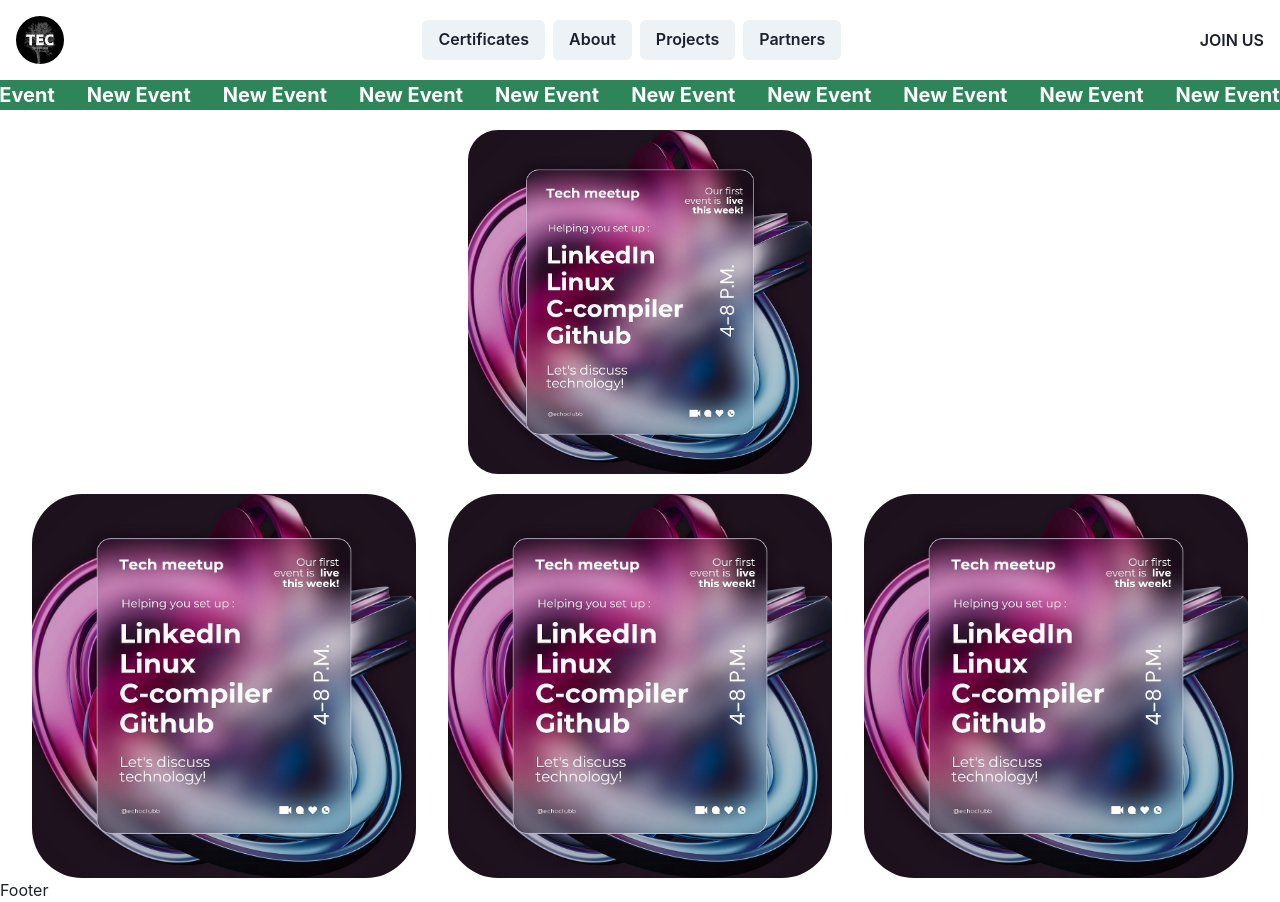
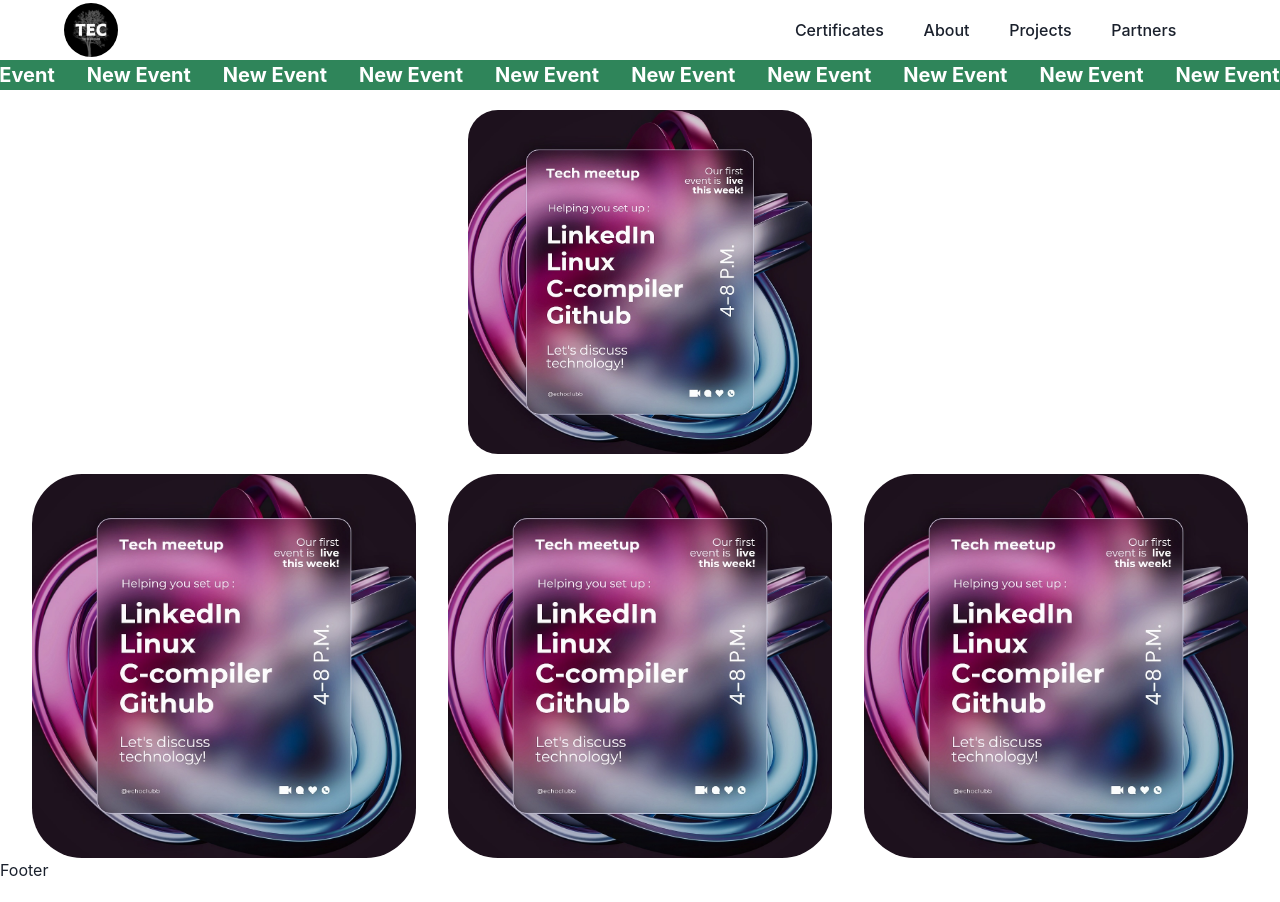
Before and after one commit to SandeepJhaVC/TEC, a React (Vite) app: page / in a window 1280 px wide. Built offline with nearby package versions, Linux system fonts and the light colour scheme.

Commit message:
Fixing the header

```diff
--- a/src/App.jsx
+++ b/src/App.jsx
@@ -1,7 +1,7 @@
 import React from 'react';
 import { BrowserRouter as Router, Routes, Route } from 'react-router-dom';
 import Home from './components/Home';
-import Header from './components/Header';
+import Header from './components/header/Header';
 import Footer from './components/Footer';
 
 function App() {
--- a/src/components/Header.jsx
+++ /dev/null
@@ -1,33 +0,0 @@
-import React from 'react';
-import { HStack, Button, Avatar, Spacer, color } from '@chakra-ui/react';
-import { Link } from 'react-router-dom';
-
-const Header = () => {
-  return (
-    <HStack p="4" shadow="base" bgColor="whiteAlpha.100">
-      <Avatar name='TEC' src='/download.jpeg' />
-      <Spacer />
-      {/* <div className="button">
-
-      </div> */}
-      <Button>
-        <Link to="/certificates">Certificates</Link>
-      </Button>
-      <Button>
-        <Link to="/about">About</Link>
-      </Button>
-      <Button>
-        <Link to="/projects">Projects</Link>
-      </Button>
-      <Button>
-        <Link to="/partners">Partners</Link>
-      </Button>
-      <Spacer />
-      <Button variant={'unstyled'}>
-        <Link to="/register">JOIN US</Link>
-      </Button>
-    </HStack>
-  );
-};
-
-export default Header;
--- /dev/null
+++ b/src/components/header/Header.css
@@ -0,0 +1,47 @@
+.header {
+    display: flex;
+    width: 90%;
+    margin: auto;
+    justify-content: space-between;
+    height: 60px;
+}
+
+/*LOGO*/
+.logo {
+    width: 20%;
+    display: flex;
+    align-items: center;
+}
+
+.logo img {
+    height: 90%;
+    border-radius: 100%;
+    transition: 0.3s ease-in-out;
+}
+
+.logo img:hover{
+    height: 80%;
+    padding: 0px 20px;
+    background-color: black;
+    border-radius: 8px;
+}
+
+/*NAVLINKS*/
+.navlinks {
+    width: 40%;
+    display: flex;
+    justify-content: space-evenly;
+    align-items: center;
+}
+
+.navlinks a {
+    font-weight: 500;
+    transition: 0.3s ease-in-out;
+}
+
+.navlinks a:hover {
+    background-color: black;
+    color: white;
+    padding: 5px 20px;
+    border-radius: 8px;
+}
--- /dev/null
+++ b/src/components/header/Header.jsx
@@ -0,0 +1,17 @@
+import './Header.css'
+
+export default function Header() {
+    return (
+        <div class="main header">
+            <div class="logo">
+                <img src="/download.jpeg" alt="The Echo Community Logo, TEC logo"></img>
+            </div>
+            <div class="navlinks">
+                <a href="#">Certificates</a>
+                <a href="#">About</a>
+                <a href="#">Projects</a>
+                <a href="#">Partners</a>
+            </div>
+        </div>
+    )
+}
```
